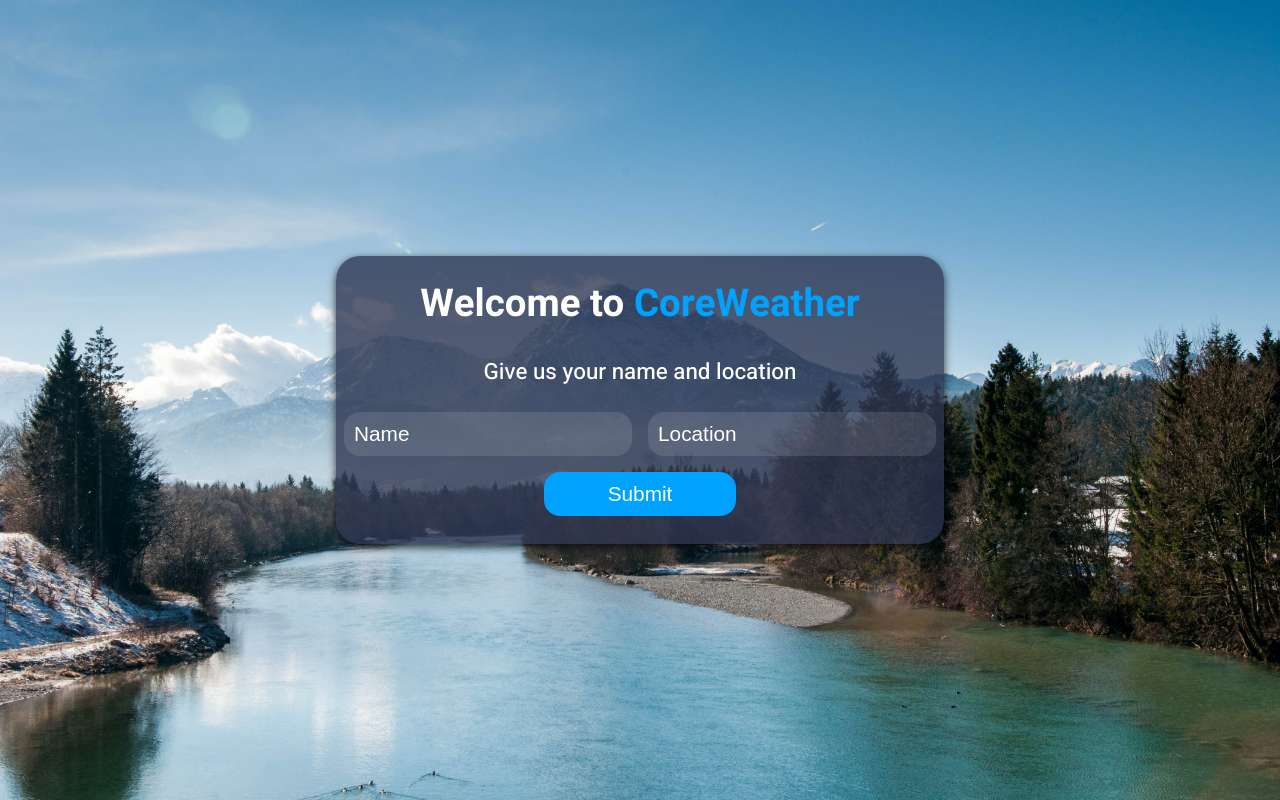
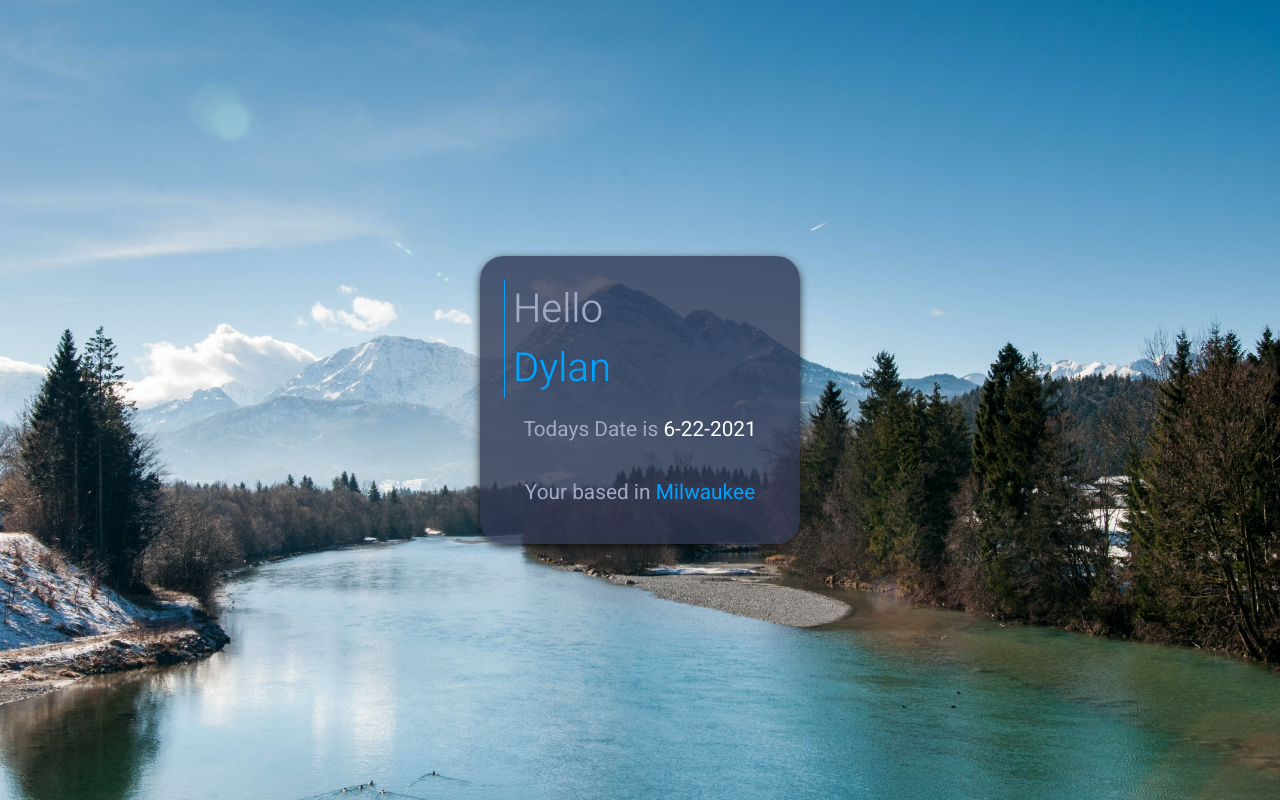
Before and after one commit to Grupith/CoreWeather, a React (Create React App) app: page / in a window 1280 px wide. Built offline with nearby package versions, Linux system fonts and the light colour scheme.

Commit message:
Setup dashboard view styling

```diff
--- a/public/index.html
+++ b/public/index.html
@@ -24,7 +24,7 @@
       work correctly both with client-side routing and a non-root public URL.
       Learn how to configure a non-root public URL by running `npm run build`.
     -->
-    <title>React App</title>
+    <title>CoreWeather</title>
   </head>
   <body>
     <noscript>You need to enable JavaScript to run this app.</noscript>
--- a/src/App.css
+++ b/src/App.css
@@ -20,13 +20,13 @@
   box-shadow: rgba(0, 0, 0, 0.74) 0px 3px 9px;
 }
 
-h1 {
+.title {
   font-size: 2.4rem;
   font-weight: 700;
   color: white;
 }
 
-h2 {
+.subTitle {
   color: white;
   font-size: 1.4rem;
   font-weight: 500;
@@ -59,6 +59,7 @@ input::placeholder {
 
 button {
   font-size: 1.3rem;
+  font-weight: 500;
   border-radius: 1rem;
   background-color: rgb(0, 162, 255);
   padding: 10px;
@@ -66,6 +67,54 @@ button {
   color: white;
   width: 12rem;
   outline: none;
-  margin: 8px;
+  margin: 10px;
   cursor: pointer;
 }
+
+.dashboardCard {
+  color: white;
+  border-radius: 1.5rem;
+  box-shadow: rgba(0, 0, 0, 0.74) 0px 3px 9px;
+  background-color: rgba(45, 53, 80, 0.774);
+  width: 20rem;
+  height: 18rem;
+  margin: auto;
+  margin-top: 16rem;
+  padding: 1.5rem;
+}
+
+.dashboardName {
+  display: flex;
+  flex-direction: column;
+  font-weight: 300;
+  font-size: 2.5rem;
+  border-left: 1px solid rgb(0, 162, 255);
+  width: fit-content;
+  text-align: center;
+  align-items: center;
+  justify-content: center;
+  color: #a1aac7;
+}
+
+.todaysDate {
+  font-size: 1.3rem;
+  margin-top: 1rem;
+  color: #a1aac7;
+}
+
+.location {
+  padding: 1rem;
+  font-size: 1.3rem;
+  font-weight: 400;
+  margin-top: 1rem;
+  color: #a1aac7;
+}
+
+.name {
+  margin-left: 8px;
+}
+
+.date {
+  color: white;
+  font-weight: 400;
+}
--- a/src/App.js
+++ b/src/App.js
@@ -1,10 +1,16 @@
+import React, { useState} from 'react';
 import './App.css';
 import Welcome from './components/Welcome';
+import Dashboard from './components/Dashboard';
 
 function App() {
+
+  //const {name, setName} = useState('');
+  //const {location, setLocation} = useState('');
+
   return (
     <div className="App">
-     <Welcome />
+     <Dashboard />
     </div>
   );
 }
--- /dev/null
+++ b/src/components/Dashboard.js
@@ -0,0 +1,16 @@
+import React from 'react'
+
+const Dashboard = () => {
+    return (
+        <div className='dashboardCard'>
+           <div className='dashboardName'>
+                <p>Hello</p>
+                <span className='name'>Dylan</span>
+           </div>
+           <p className='todaysDate'>Todays Date is <span className='date'>6-22-2021</span> </p>
+           <h3 className='location'>Your based in <span className='city'>Milwaukee</span></h3>
+        </div>
+    )
+}
+
+export default Dashboard
--- a/src/components/Welcome.js
+++ b/src/components/Welcome.js
@@ -1,12 +1,11 @@
 import React from 'react';
-
 
 const Welcome = () => {
 
     return (
         <div className='card'>
-            <h1>Welcome to <span>CoreWeather</span></h1>
-            <h2>Give us your name and location</h2>
+            <h1 className='title'>Welcome to <span>CoreWeather</span></h1>
+            <h2 className='subTitle'>Give us your name and location</h2>
             <form>
             <div className='inputs'>
             <input type='text' name='Name' placeholder='Name'></input>
```
Also changed, not shown: src/setupTests.js (deleted, +0 -5 lines), src/logo.svg (deleted).
